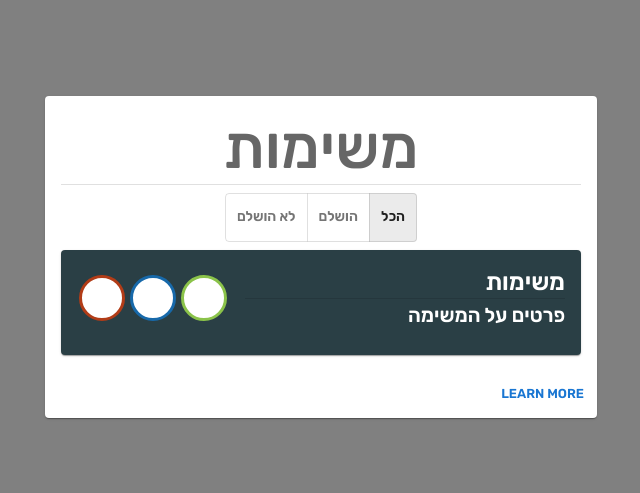
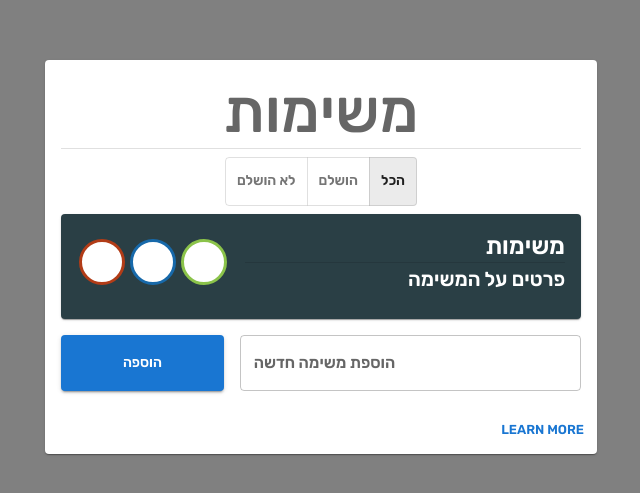
Before and after one commit to bazoabi/todo-webapp-reactjs, a React (Create React App) app: page / in a window 1280 px wide. Shown: the part 143-636 px from the top of the page, without its empty margins (319-959 px from the left). Built offline with nearby package versions, Linux system fonts and the light colour scheme; some icons are missing.

Commit message:
Implement UI elements for input and submit button to add new Todo Task

```diff
--- a/src/components/TodoList.js
+++ b/src/components/TodoList.js
@@ -9,6 +9,8 @@ import Typography from "@mui/material/Typography";
 import Divider from "@mui/material/Divider";
 import ToggleButton from "@mui/material/ToggleButton";
 import ToggleButtonGroup from "@mui/material/ToggleButtonGroup";
+import Grid from "@mui/material/Grid";
+import TextField from "@mui/material/TextField";
 
 // Components
 import Todo from "./Todo";
@@ -56,6 +58,27 @@ export default function TodoList() {
             {/* Todo Items */}
             <Todo />
             {/* ==== Todo Items ==== */}
+
+            <Grid container spacing={2} sx={{ marginTop: "2vh" }}>
+              <Grid size={8}>
+                <TextField
+                  id="outlined-basic"
+                  label="הוספת משימה חדשה"
+                  variant="outlined"
+                  sx={{
+                    width: "100%",
+                  }}
+                />
+              </Grid>
+              <Grid size={4}>
+                <Button
+                  variant="contained"
+                  sx={{ width: "100%", height: "100%" }}
+                >
+                  הוספה
+                </Button>
+              </Grid>
+            </Grid>
           </CardContent>
           <CardActions>
             <Button size="small">Learn More</Button>
```
